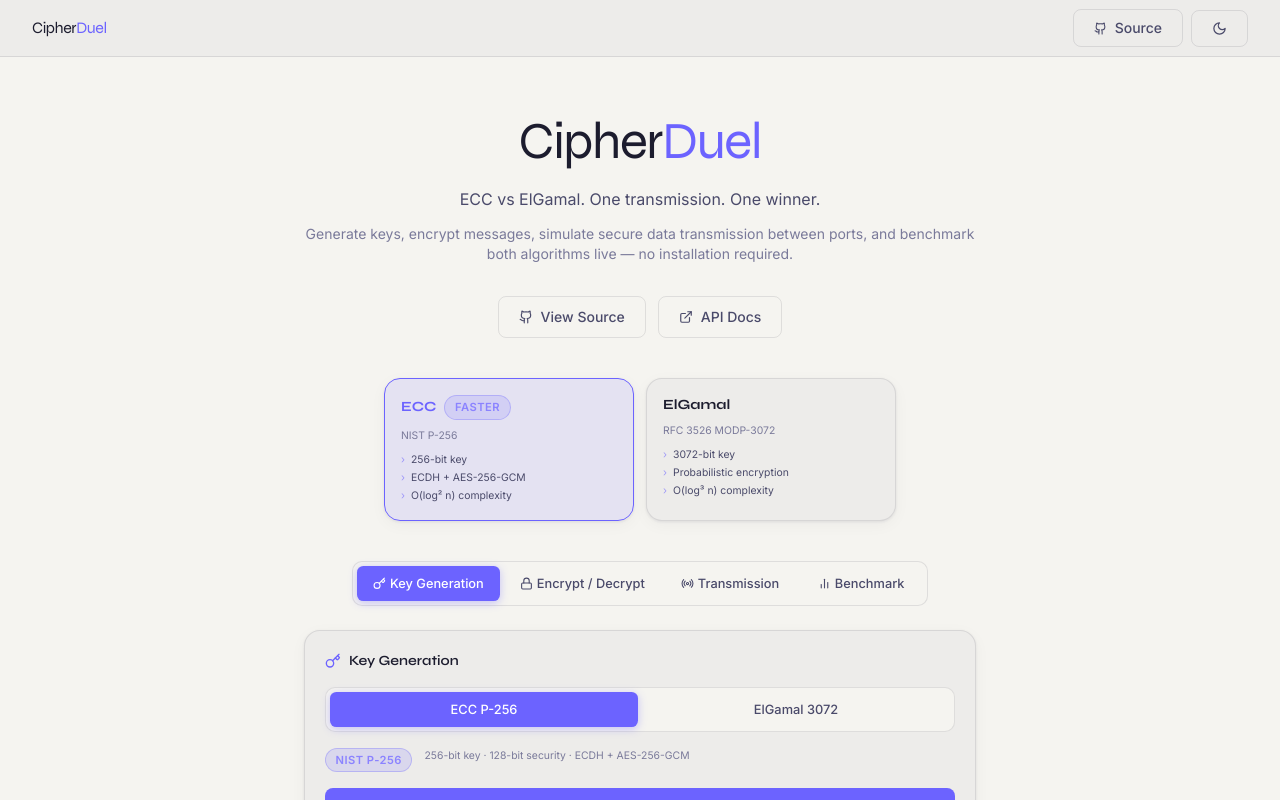
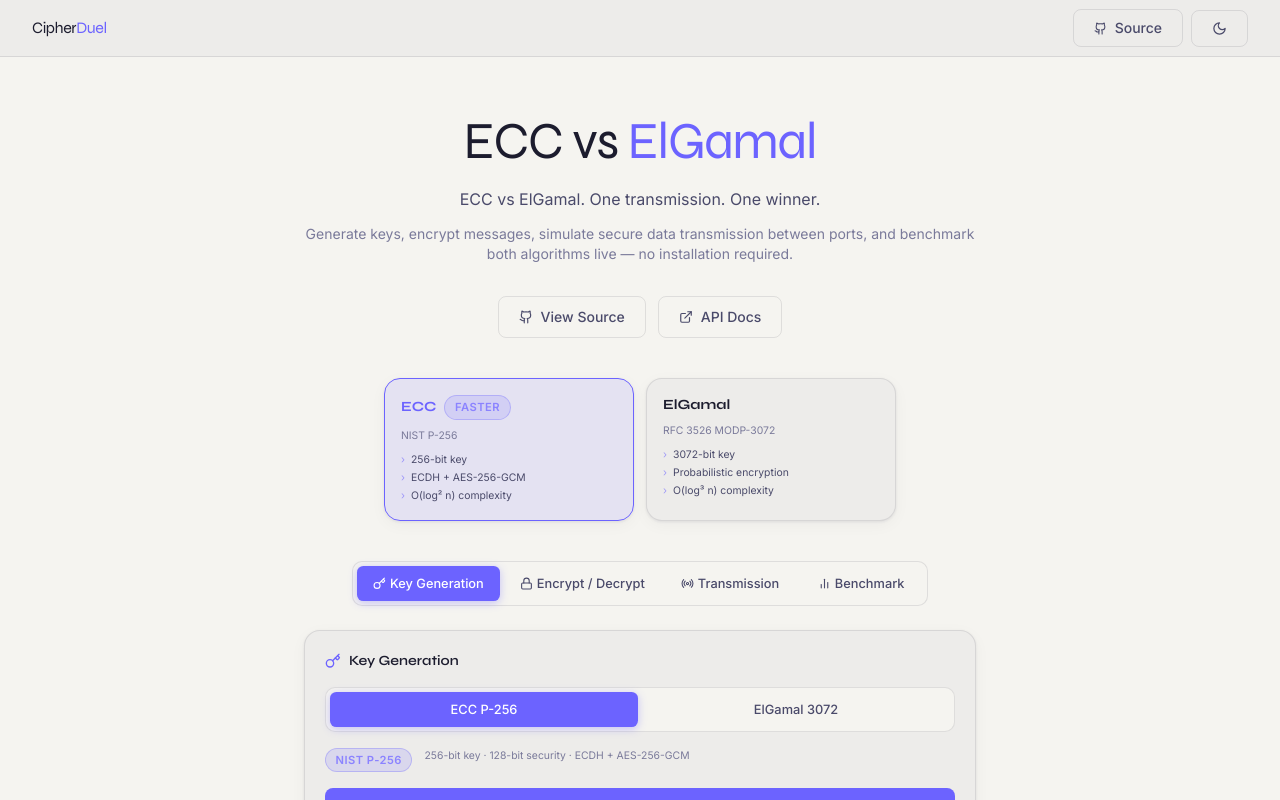
Before and after one commit to vehutech/ecc-elgamal, a Next.js app in the folder frontend/: page / in a window 1280 px wide. Shown: the top 800 px of the page. Built offline with nearby package versions, Linux system fonts and the light colour scheme.

Commit message:
update: changed hero label from cipherduel to ecc vs elgamal buttressing clarity for the comparison

```diff
--- a/frontend/src/app/page.tsx
+++ b/frontend/src/app/page.tsx
@@ -58,8 +58,8 @@ export default function HomePage() {
               color: 'var(--fg)',
             }}
           >
-            Cipher
-            <span style={{ color: 'var(--accent)' }}>Duel</span>
+            ECC vs
+            <span style={{ color: 'var(--accent)' }}> ElGamal</span>
           </h1>
 
           {/* Tagline */}
--- a/frontend/src/components/layout/Footer.tsx
+++ b/frontend/src/components/layout/Footer.tsx
@@ -1,8 +1,5 @@
 'use client'
-
-import Link from "next/link"
-
-// trigger a rebuild to update the year in the footer
+import Link from "next/link";
 
 export function Footer() {
   return (
```
Also changed, not shown: 1 other file (tests, documents, lock files or other folders).
